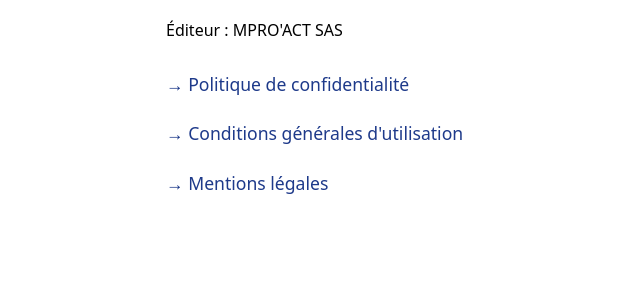
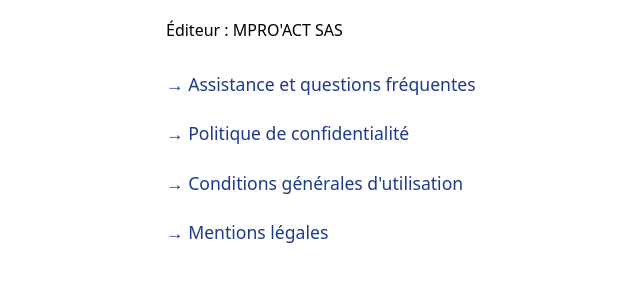
Before and after one commit to HousM/boule-et-stats-legal, a plain HTML site: page index.html in a window 1280 px wide. Shown: the part 124-406 px from the top of the page, without its empty margins (154-794 px from the left). Drawn offline with Linux system fonts and the light colour scheme.

Commit message:
Index : lien vers la page d'assistance
Le lien manquait au commit précédent : l'index écrit ses attributs sans
guillemets (href=privacy.html), et le remplacement visait la forme avec
guillemets. Corrigé et vérifié.

Co-Authored-By: Claude Opus 5 <noreply@anthropic.com>
Claude-Session: https://claude.ai/code/session_014jvDHuUyBu3tzdbS4fmx8G

```diff
--- a/index.html
+++ b/index.html
@@ -4,6 +4,7 @@
 a{display:block;padding:.6em 0;color:#1e3a8a;text-decoration:none;font-size:1.1em}
 a:hover{text-decoration:underline}</style></head>
 <body><h1>Boule&Stats</h1><p>Éditeur : MPRO'ACT SAS</p>
+<a href=support.html>→ Assistance et questions fréquentes</a>
 <a href=privacy.html>→ Politique de confidentialité</a>
 <a href=cgu.html>→ Conditions générales d'utilisation</a>
 <a href=mentions-legales.html>→ Mentions légales</a>
```
